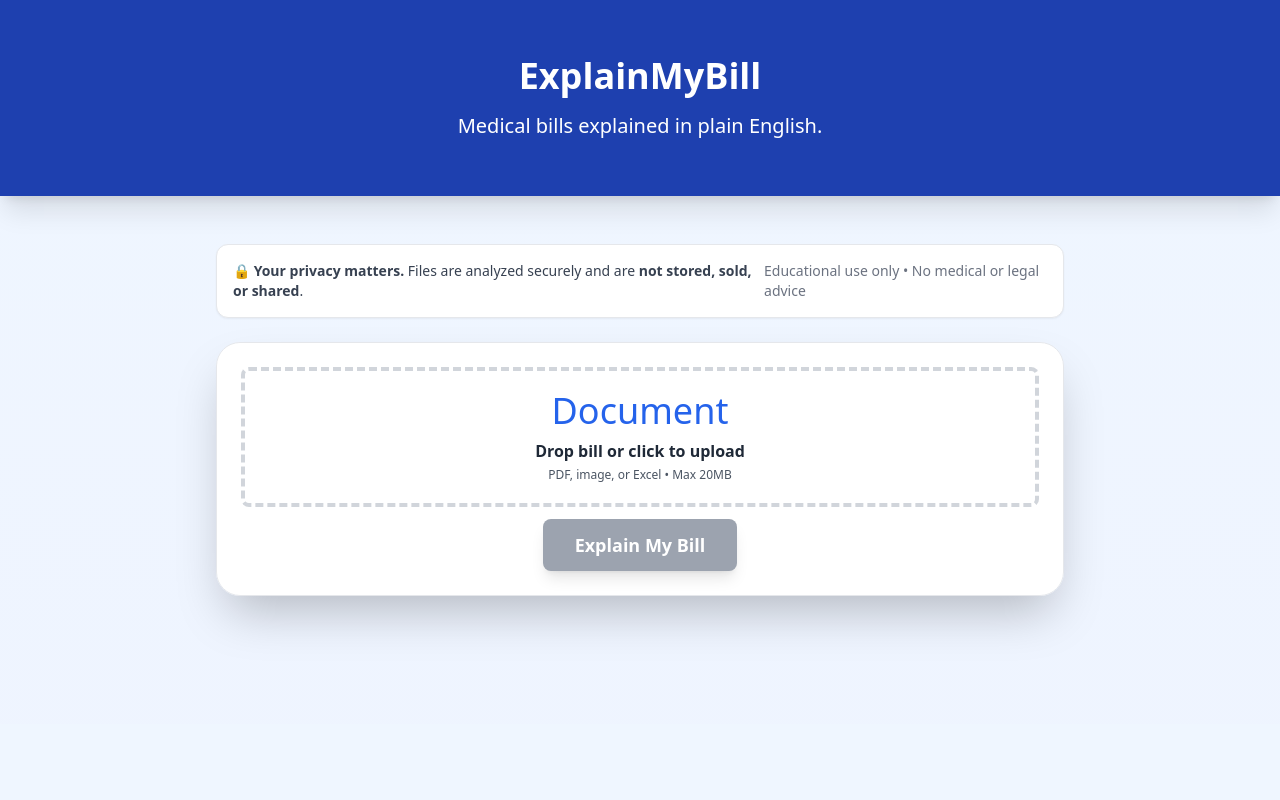
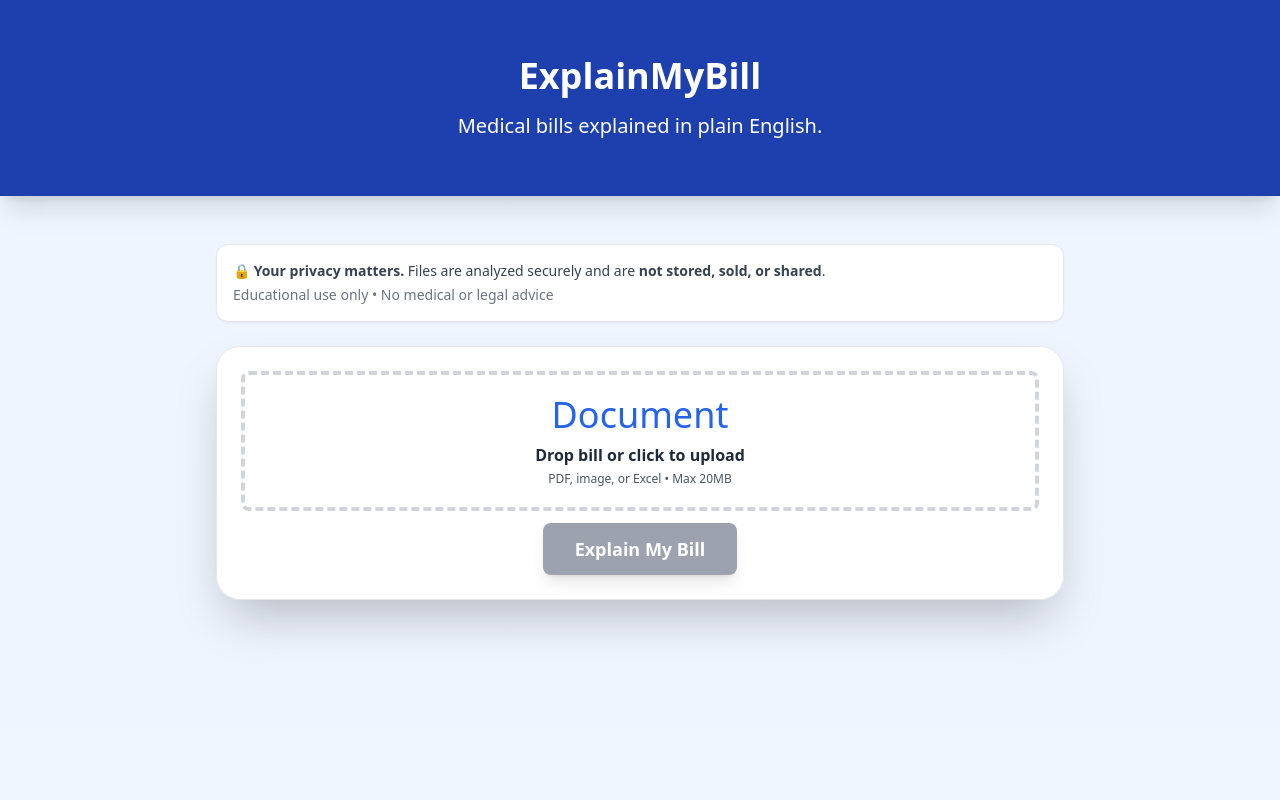
Before and after one commit to kevin-phan-25/explain-my-bill-frontend, a React (Create React App) app in the folder frontend/: page / in a window 1280 px wide. Shown: the top 800 px of the page. Built offline with nearby package versions, Linux system fonts and the light colour scheme.

Commit message:
Update TrustBanner.js

```diff
--- a/frontend/src/components/TrustBanner.js
+++ b/frontend/src/components/TrustBanner.js
@@ -3,15 +3,13 @@ import React from "react";
 export default function TrustBanner() {
   return (
     <div className="bg-white border border-gray-200 rounded-xl p-4 mb-6 text-sm text-gray-700 shadow-sm">
-      <div className="flex flex-col md:flex-row md:items-center md:justify-between gap-2">
       <p>
         🔒 <strong>Your privacy matters.</strong> Files are analyzed securely and
         are <strong>not stored, sold, or shared</strong>.
       </p>
-        <p className="text-gray-500">
+      <p className="text-gray-500 mt-1">
         Educational use only • No medical or legal advice
       </p>
     </div>
-    </div>
   );
 }
```
Lines whose indentation alone changed are shown as unchanged.
